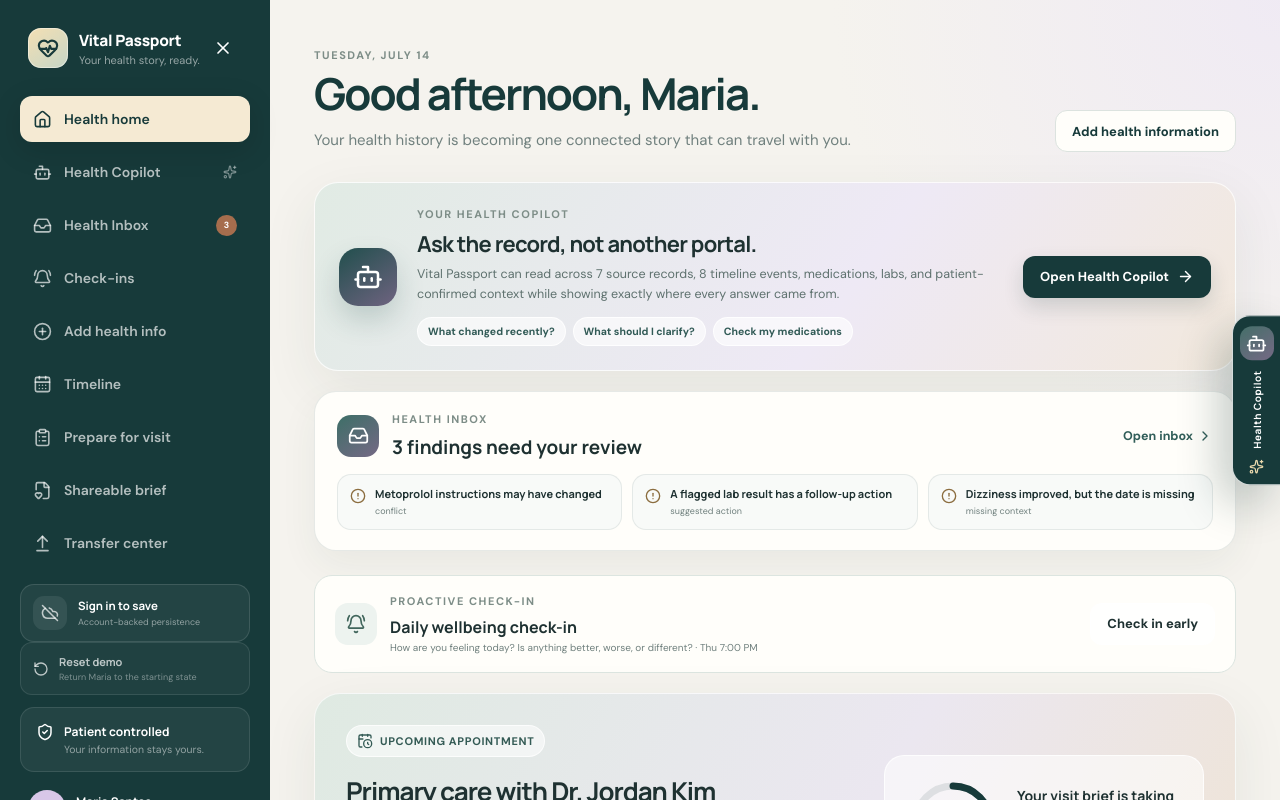
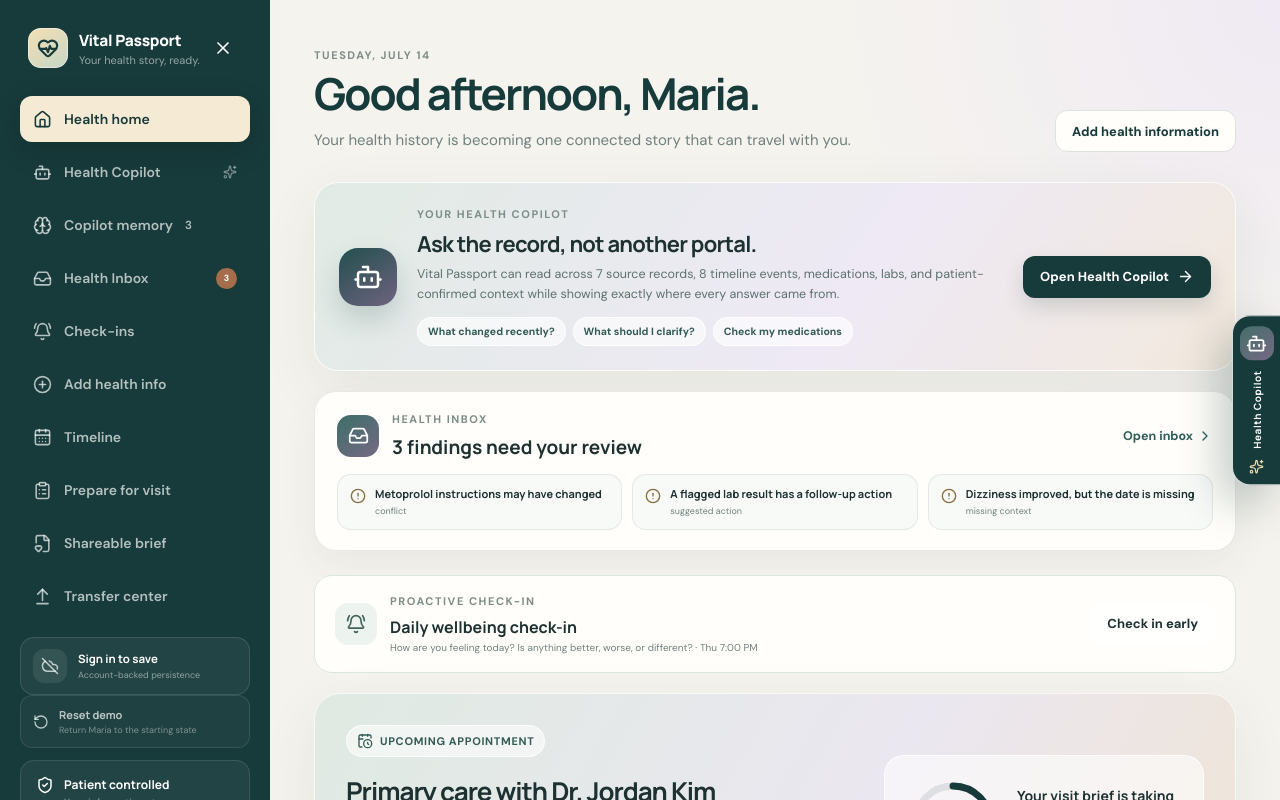
Before and after one commit to patricktran1/vitalpassport, a React (Vite) app: page / in a window 1280 px wide. Shown: the top 800 px of the page. Built offline with nearby package versions, Linux system fonts and the light colour scheme; no server answers.

Commit message:
Add Copilot memory navigation and reset

```diff
--- a/src/components/Layout.tsx
+++ b/src/components/Layout.tsx
@@ -1,8 +1,9 @@
-import { ArrowUpFromLine, BellRing, Bot, CalendarDays, ChevronRight, ClipboardList, FileHeart, Home, Inbox as InboxIcon, Menu, PlusCircle, RotateCcw, ShieldCheck, Sparkles, X } from 'lucide-react'
+import { ArrowUpFromLine, BellRing, Bot, Brain, CalendarDays, ChevronRight, ClipboardList, FileHeart, Home, Inbox as InboxIcon, Menu, PlusCircle, RotateCcw, ShieldCheck, Sparkles, X } from 'lucide-react'
 import { useEffect, useState } from 'react'
 import { NavLink, Outlet, useLocation, useNavigate } from 'react-router-dom'
 import { patient } from '../data/demo'
 import { useCheckIns } from '../context/CheckInContext'
+import { useCopilotMemory } from '../context/CopilotMemoryContext'
 import { useHealthInbox } from '../context/HealthInboxContext'
 import { useVital } from '../context/VitalContext'
 import { COPILOT_DRAWER_EVENT, type CopilotDrawerRequest } from '../lib/copilot-drawer'
@@ -30,6 +31,7 @@ export function Layout() {
   const { resetDemo } = useVital()
   const { pendingCount, resetInbox } = useHealthInbox()
   const { dueCount, resetCheckIns } = useCheckIns()
+  const { activeMemories, resetMemory } = useCopilotMemory()
 
   const openCopilot = (prompt = '') => {
     setPromptRequest({ id: Date.now(), prompt })
@@ -50,6 +52,7 @@ export function Layout() {
     resetDemo()
     resetInbox()
     resetCheckIns()
+    resetMemory()
     setMobileOpen(false)
     setCopilotOpen(false)
     navigate('/')
@@ -70,6 +73,9 @@ export function Layout() {
           <button className={`nav-item copilot-nav-trigger ${copilotOpen ? 'active' : ''}`} onClick={() => openCopilot()} aria-expanded={copilotOpen}>
             <Bot size={19}/><span>Health Copilot</span><Sparkles size={14}/>
           </button>
+          <NavLink to="/memory" onClick={() => setMobileOpen(false)} className={({ isActive }) => `nav-item ${isActive ? 'active' : ''}`}>
+            <Brain size={19}/><span>Copilot memory</span>{activeMemories.length > 0 && <small className="nav-memory-badge">{activeMemories.length}</small>}
+          </NavLink>
           <NavLink to="/inbox" onClick={() => setMobileOpen(false)} className={({ isActive }) => `nav-item ${isActive ? 'active' : ''}`}>
             <InboxIcon size={19}/><span>Health Inbox</span>{pendingCount > 0 && <small className="nav-inbox-badge">{pendingCount}</small>}
           </NavLink>
```
